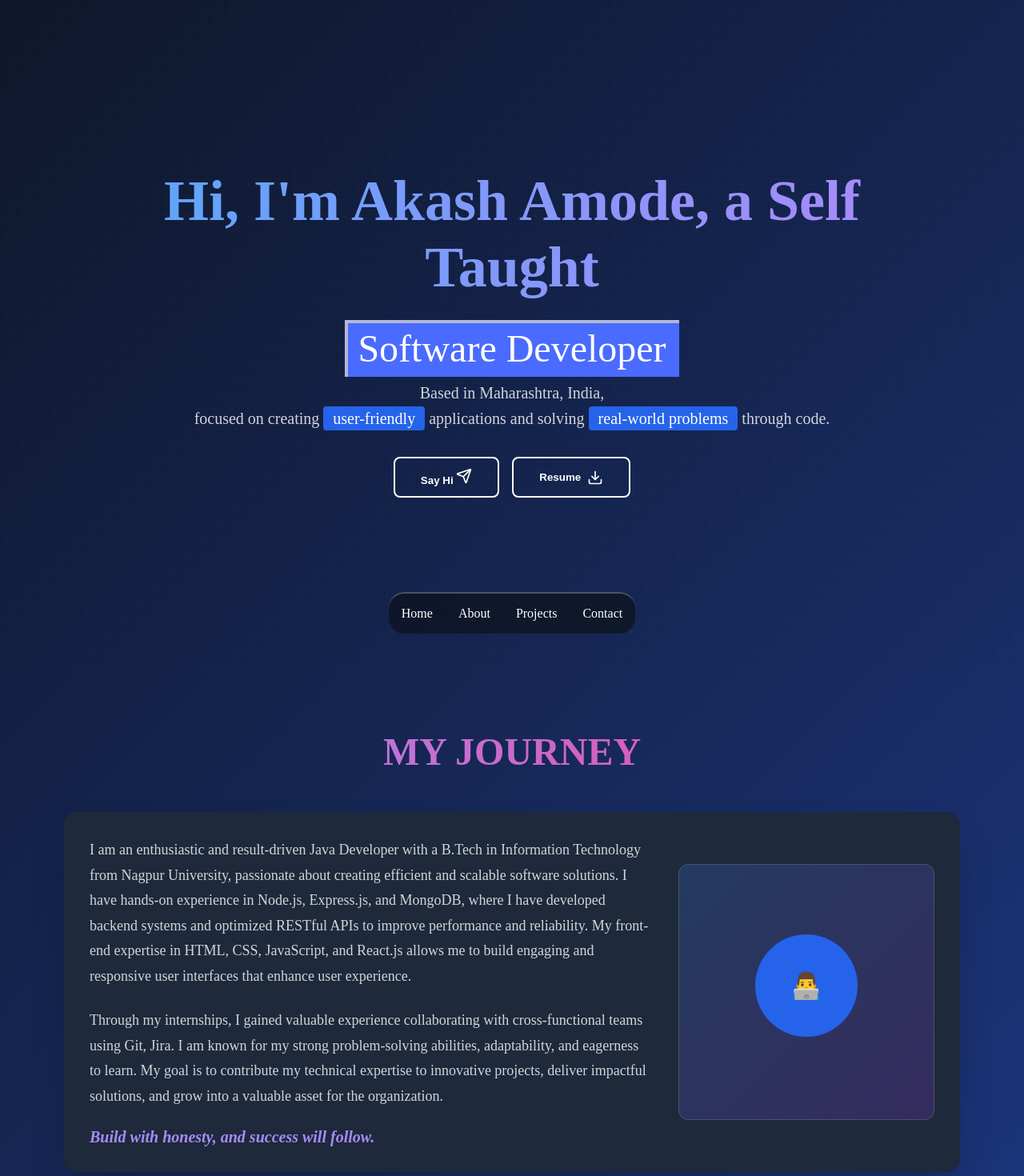
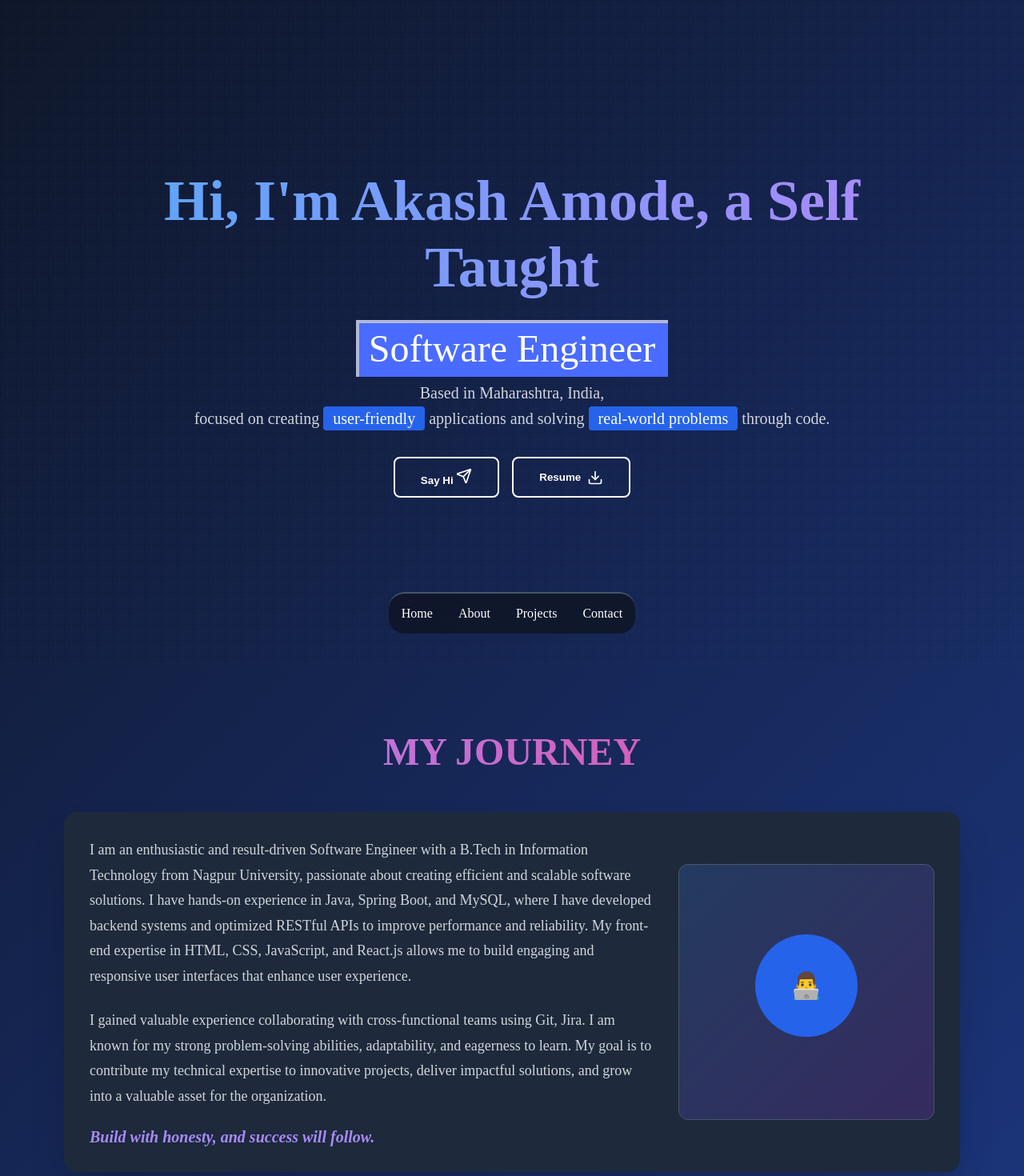
Before and after one commit to AKashAMode/Akash-Portfolio, a React (Vite) app: page / in a window 1280 px wide. Shown: the top 1470 px of the page at 80% size. Built offline with nearby package versions, Linux system fonts and the light colour scheme.

Commit message:
feat: git project url link add

```diff
--- a/src/Views/PortfolioPage.jsx
+++ b/src/Views/PortfolioPage.jsx
@@ -161,7 +161,7 @@ const PortfolioPage = () => {
             Hi, I'm Akash Amode, a Self Taught
           </h1>
           <div className="hero-badge">
-         <span className="badge-text">Software Developer</span>
+         <span className="badge-text">Software Engineer</span>
           </div>
           <p className="hero-description">
             Based in Maharashtra, India,<br />
@@ -206,10 +206,10 @@ const PortfolioPage = () => {
 
               <div className="journey-text">
                 <p className="journey-paragraph">
-                  I am an enthusiastic and result-driven Java Developer with a B.Tech in Information Technology from Nagpur University, passionate about creating efficient and scalable software solutions. I have hands-on experience in Node.js, Express.js, and MongoDB, where I have developed backend systems and optimized RESTful APIs to improve performance and reliability. My front-end expertise in HTML, CSS, JavaScript, and React.js allows me to build engaging and responsive user interfaces that enhance user experience.
+                  I am an enthusiastic and result-driven Software Engineer with a B.Tech in Information Technology from Nagpur University, passionate about creating efficient and scalable software solutions. I have hands-on experience in Java, Spring Boot, and MySQL, where I have developed backend systems and optimized RESTful APIs to improve performance and reliability. My front-end expertise in HTML, CSS, JavaScript, and React.js allows me to build engaging and responsive user interfaces that enhance user experience.
                 </p>
                 <p className="journey-paragraph">
-                  Through my internships, I gained valuable experience collaborating with cross-functional teams using Git, Jira. I am known for my strong problem-solving abilities, adaptability, and eagerness to learn. My goal is to contribute my technical expertise to innovative projects, deliver impactful solutions, and grow into a valuable asset for the organization.
+                  I gained valuable experience collaborating with cross-functional teams using Git, Jira. I am known for my strong problem-solving abilities, adaptability, and eagerness to learn. My goal is to contribute my technical expertise to innovative projects, deliver impactful solutions, and grow into a valuable asset for the organization.
                 </p>
                 <p className="journey-motto">
                   Build with honesty, and success will follow.
--- a/src/data/projects.js
+++ b/src/data/projects.js
@@ -69,7 +69,7 @@ import SutraCut from "../assets/SutraCutProject/SutraCut.png";
     bgGradient: 'pink-orange',
     subtitle: 'Raksha Bandhan – Festive Web Experience',
     tagline: 'A modern interactive experience for Raksha Bandhan',
-    sourceUrl: '',
+    sourceUrl: 'https://github.com/AKashAMode/Raksha-Bandhan-website',
     liveUrl: '',
     image: RakshaBandhan,
     skills: [
@@ -91,7 +91,7 @@ import SutraCut from "../assets/SutraCutProject/SutraCut.png";
     bgGradient: 'blue-cyan',
     subtitle: 'Job Portal – React Web Application',
     tagline: 'A modern and responsive job search interface',
-    sourceUrl: '',
+    sourceUrl: 'https://github.com/AKashAMode/Job-Portal',
     liveUrl: '',
     image: JobPortal,
     skills: [
@@ -113,7 +113,7 @@ import SutraCut from "../assets/SutraCutProject/SutraCut.png";
     bgGradient: 'orange-red',
     subtitle: 'Sutra Cut – AI Video Auto-Editor',
     tagline: 'Transform raw videos into edited content with AI',
-    sourceUrl: '',
+    sourceUrl: 'https://github.com/AKashAMode/Sutra_Cut_App',
     liveUrl: '',
     image: SutraCut,
     skills: [
```
